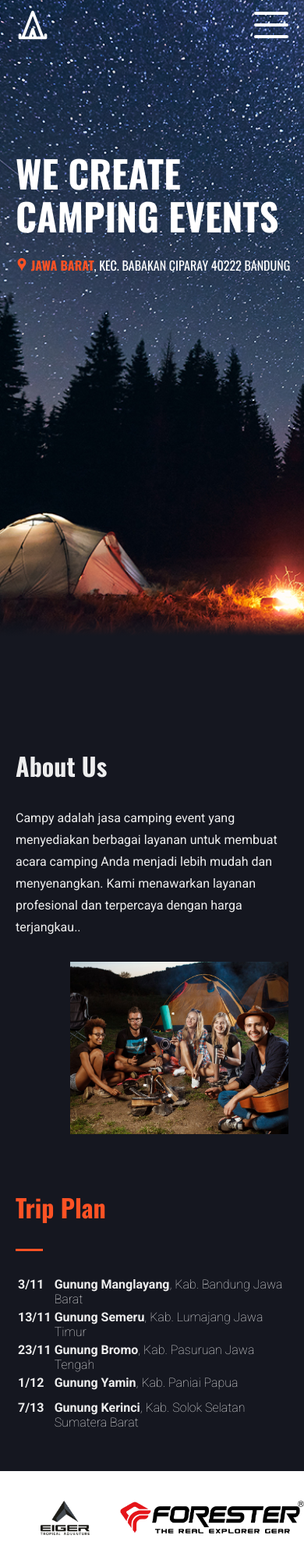
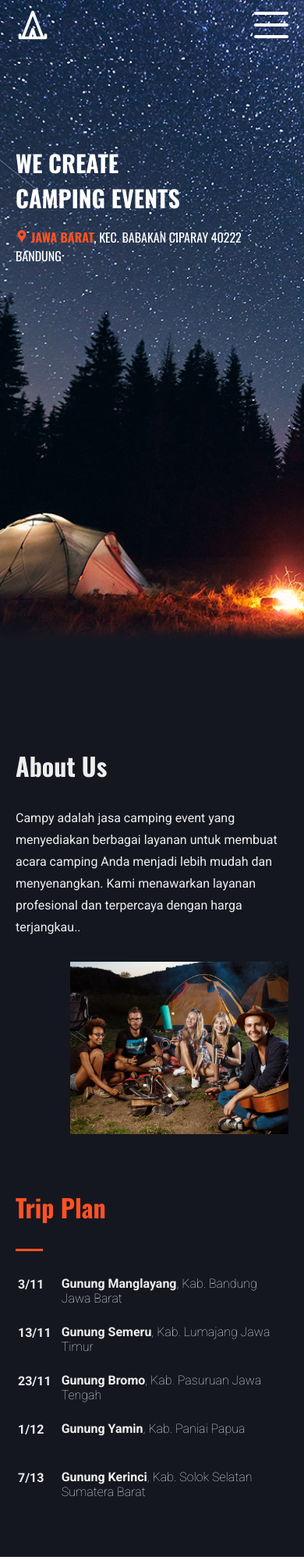
Before and after one commit to asepizal/membuat-web, a plain HTML site: page index.html in a window 390 px wide. Shown: the top 2000 px of the page at 78% size. Drawn offline with nearby package versions, Linux system fonts and the light colour scheme.

Commit message:
mobile style

```diff
--- a/script.js
+++ b/script.js
@@ -5,4 +5,17 @@ document.addEventListener('DOMContentLoaded', function () {
     navToggle.classList.toggle('open')
     navRow.classList.toggle('open')
   })
+
+  function changeNavbarStyle() {
+    const navbar = document.querySelector('.nav')
+    const scrollY = window.scrollY
+
+    if(scrollY > 40) {
+      navbar.style.backgroundColor = '#000000cc'
+    } else {
+      navbar.style.backgroundColor = 'transparent'
+    }
+  }
+
+  window.addEventListener('scroll', changeNavbarStyle)
 });
--- a/style.css
+++ b/style.css
@@ -56,6 +56,7 @@ body{
   list-style-type: none;
   padding: 16px 24px;
   text-align: center;
+  font-weight: 600;
 }
 
 .nav__toggle {
@@ -92,7 +93,7 @@ body{
   transition: .25s ease-in-out;
 }
 .nav__toggle.open span {
-  background-color: #000;
+  background-color: #151720;
 }
 
 .nav__toggle span:nth-child(1) {
@@ -176,16 +177,17 @@ body{
 
 .hero__tagline{
   margin: 0;
-  font-size: 3em;
+  font-size: 30px;
 }
 
 .hero__tagline span{
   display: block;
-  margin: -16px 0 0 0;
+  /* margin: -16px 0 0 0; */
 }
 
 .hero__address{
   text-transform: uppercase;
+  padding: 0 20px 0 0;
 }
 
 .hero__address-logo{
@@ -258,9 +260,15 @@ body{
   font-weight: 200;
 }
 
+.tour__schedule tr{
+  height: 60px;
+}
+
 .tour__schedule td{
   vertical-align: top;
-  height: 30px;
+}
+.tour__schedule td:nth-child(2){
+  padding: 0 0 0 10px;
 }
 
 .tour__date{
@@ -289,10 +297,11 @@ body{
   width: 100%;
 }
 .sponsor__image{
-  width: 400px;
+  width: 80%;
   display: flex;
   justify-content: center;
   align-items: center;
+  margin: 0 20px;
 }
 .sponsor__image img {
   height: 44px;
@@ -317,11 +326,12 @@ body{
 .profile__title{
   color: var(--primary-color);
   margin: 0;
+  font-size: 14px;
 }
 .profile__name{
   color: #eee;
-  font-size: 46px;
-  line-height: 46px;
+  font-size: 25px;
+  line-height: 25px;
   margin: 0;
 }
 
@@ -385,7 +395,6 @@ body{
   font-family: var(--secondary-font);
   font-weight: 600;
   font-size: 16px;
-  padding: 0 16px;
   width: 30%;
   cursor: pointer;
 }
```
